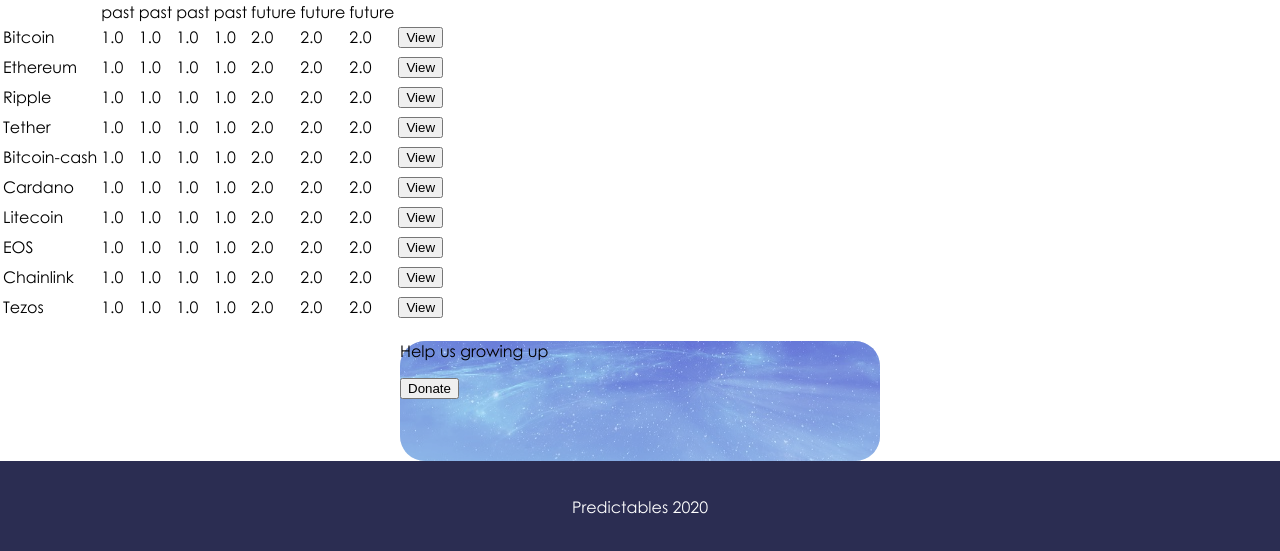
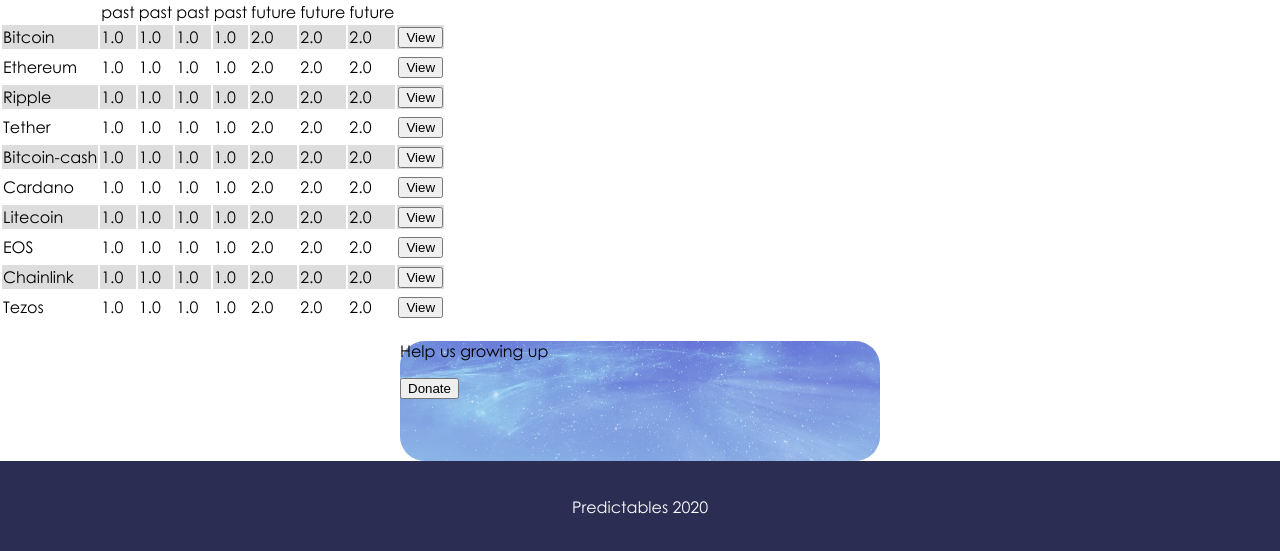
Before and after one commit to SMATEO49/predictable-web, a Flask app: page / in a window 1280 px wide. Shown: the part 312-863 px from the top of the page. Run offline with Flask 2, Linux system fonts and the light colour scheme; some libraries are stand-ins or nearby versions.

Commit message:
co druga linijka kolorowa w tabeli poprawic

```diff
--- a/static/css/main.css
+++ b/static/css/main.css
@@ -76,6 +76,10 @@ input[type=email]:-ms-input-placeholder {
     background: rgba(216,214,68,1);
 }
 
+.css-s1 tr:nth-child(4n+2) {
+    background: #ddd;
+}
+
 .donation {
     margin: 0 auto;
     height:120px;
--- a/templates/index.html
+++ b/templates/index.html
@@ -53,7 +53,8 @@
         <input type="radio" id="percent" name="table-radio" value="percent" onclick="getRadioValue()" />
         <label for="change">Change (in percent)</label>
 
-        <table class="table" id="table">
+        <table class="table css-s1" id="table">
+
             <tr>
                 <td></td>
                 {% for idx in range(4) %}
```
